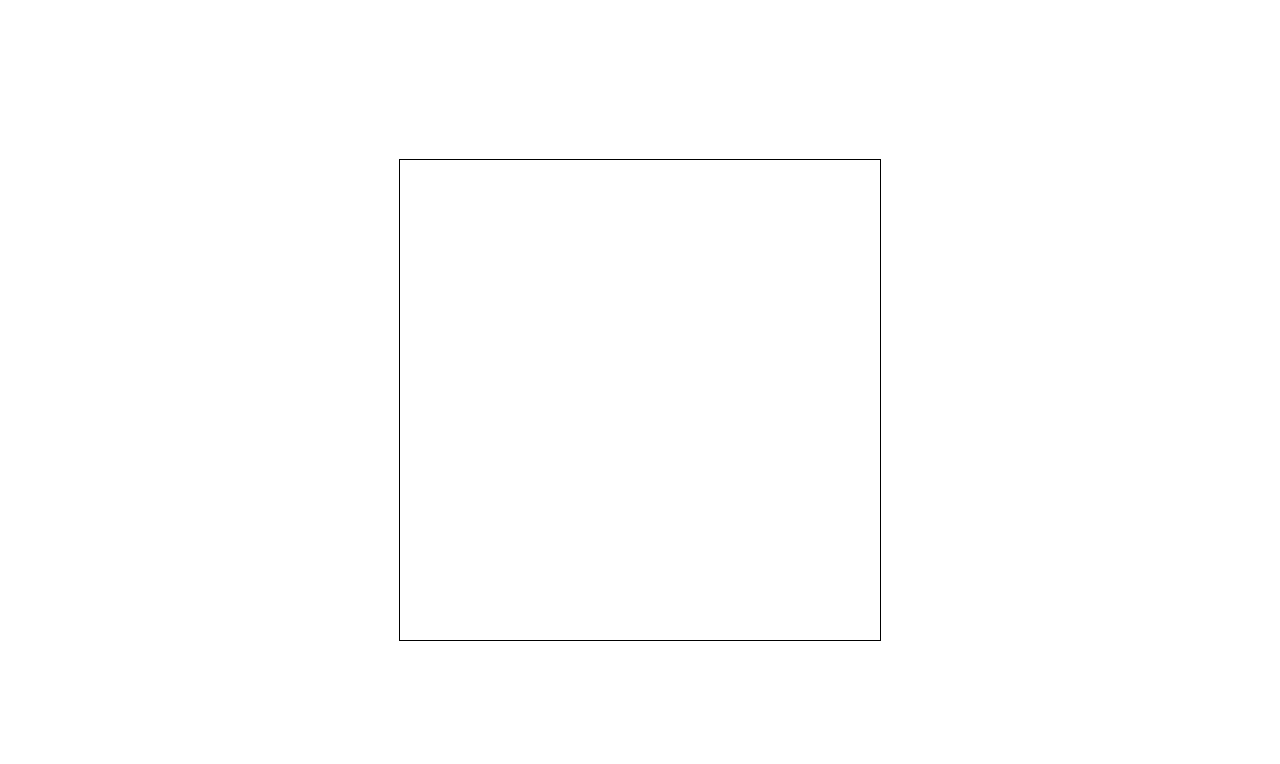
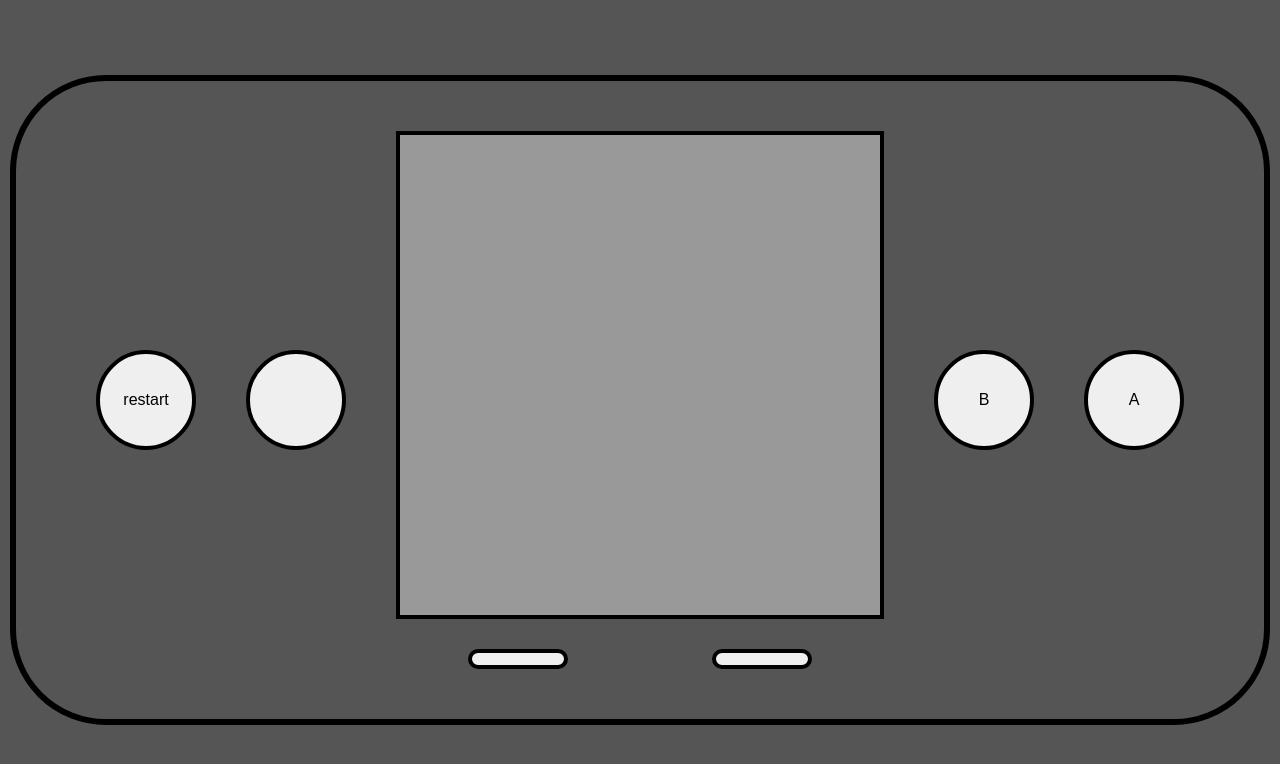
Before and after one commit to Cerenar/odin-etch-a-sketch, a plain HTML site: page index.html in a window 1280 px wide. Drawn offline with Linux system fonts and the light colour scheme.

Commit message:
Added pretty UI.

```diff
--- a/etch-a-sketch.js
+++ b/etch-a-sketch.js
@@ -1,20 +1,28 @@
+const gameboy = document.querySelector("#gameboy");
 const container = document.querySelector("#container");
 
-function colorMe () {
-	this.classList.add("colorful");
+function paintField () {
+	const randomColor = Math.floor(Math.random()*16777215).toString(16);
+	this.style.backgroundColor = `#${randomColor}`;
 }
 
-for (let i = 0; i < 32; i++) {
+function colorMe () {
+	const randomColor = Math.floor(Math.random()*16777215).toString(16);
+	this.style.backgroundColor = `#${randomColor}`;
+}
+
+for (let i = 0; i < 16; i++) {
 	const row = document.createElement("div");
 	row.classList.add("row");
-	for (let j = 0; j < 32; j++) {
+	for (let j = 0; j < 16; j++) {
 		const box = document.createElement("div");
 		box.classList.add("box");
 		row.appendChild(box);
-		box.style.height = `${100/32}%`;
+		box.style.height = `${100/16}%`;
 	}
 	container.appendChild(row);
 }
 
 const boxes = document.querySelectorAll(".box");
 boxes.forEach(box => box.addEventListener("mouseenter", colorMe));
+gameboy.addEventListener("mousedown", paintField);
--- a/index.html
+++ b/index.html
@@ -9,6 +9,18 @@
 	<script src="etch-a-sketch.js" defer></script>
 </head>
 <body>
-	<div id="container"></div>
+	<div id="gameboy">
+		<button>restart</button>
+		<button></button>
+		<div class="middle-stuff">
+			<div id="container"></div>
+			<div class="select-start">
+				<button class="special"></button>
+				<button class="special"></button>
+			</div>
+		</div>
+		<button>B</button>
+		<button>A</button>
+	</div>
 </body>
 </html>
--- a/styles.css
+++ b/styles.css
@@ -1,3 +1,7 @@
+html {
+	background-color: #555555;
+}
+
 body {
 	height: 100vh;
 	margin: 0;
@@ -6,17 +10,64 @@ body {
 	align-items: center;
 }
 
+button {
+	width: 100px;
+	height: 100px;
+	border-radius: 50px;
+	font-size: 16px;
+	border: 4px solid black;
+}
+
+button:hover {
+	-webkit-transform: scale(1.1);
+  -moz-transform: scale(1.1);
+  -o-transform: scale(1.1);
+  transform: scale(1.1);
+	cursor: pointer;
+}
+
+button:active {
+	-webkit-transform: scale(1.05);
+  -moz-transform: scale(1.05);
+  -o-transform: scale(1.05);
+  transform: scale(1.05);
+	cursor: pointer;
+}
+
 #container {
 	width: 480px;
 	height: 480px;
 	display: flex;
-	border: 1px solid black;
+	border: 4px solid black;
+	background-color: #999999;
 }
 
 .row {
 	width: 100%;
 }
 
-.colorful {
-	background-color: black;
+#gameboy {
+	display: flex;
+	justify-content: space-around;
+	align-items: center;
+	border: 6px solid black;
+	padding: 50px 80px;
+	gap: 50px;
+	border-radius: 96px;
 }
+
+.middle-stuff {
+	display: flex;
+	flex-direction: column;
+	align-items: space-between;
+}
+
+.select-start {
+	display: flex;
+	justify-content: space-around;
+	margin-top: 30px;
+}
+
+.special {
+	height: 20px;
+}
```
